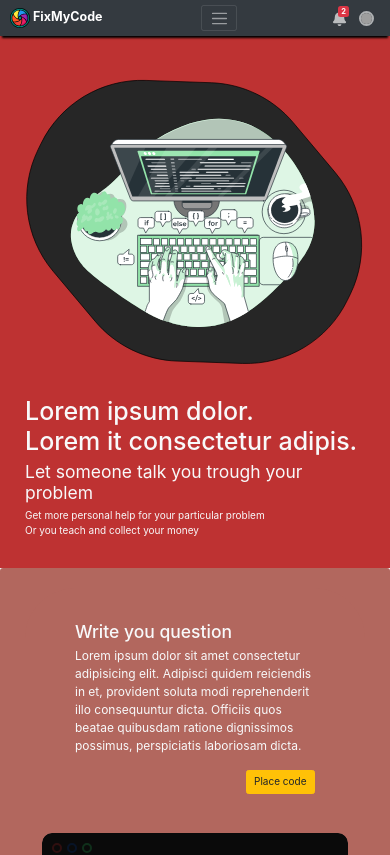
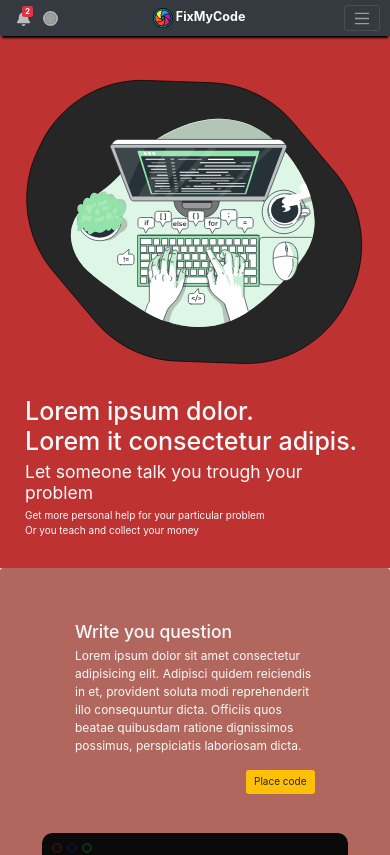
Before and after one commit to automateeverythingM/fixmycodesite, a React (Create React App) app: page / in a window 390 px wide. Shown: the top 855 px of the page. Built offline with nearby package versions, Linux system fonts and the light colour scheme; grey boxes are pictures that could not be loaded.

Commit message:
navbar fixed with dropdown responsive

```diff
--- a/src/components/Layout/NavBar/NavBar.js
+++ b/src/components/Layout/NavBar/NavBar.js
@@ -13,6 +13,24 @@ const hoverNavLink = css`
     color: #fff !important;
   }
 `;
+
+const mediaBrand = css`
+  @media (max-width: 767.98px) {
+    order: 1;
+  }
+`;
+
+const mediaNav = css`
+  @media (max-width: 767.98px) {
+    order: 3;
+    text-align: center;
+  }
+`;
+const mediaNavDrop = css`
+  @media (max-width: 767.98px) {
+    order: 2;
+  }
+`;
 const NavBar = ({ isUserAuth = true }) => {
   const renderUserOrLogin = isUserAuth ? <UserOption /> : <LoginRegister />;
 
@@ -26,12 +44,17 @@ const NavBar = ({ isUserAuth = true }) => {
       `}
     >
       <Container>
-        <Navbar.Brand className="font-weight-bold text-white" as={Link} to="/">
+        <Navbar.Brand
+          css={mediaBrand}
+          className="font-weight-bold text-white"
+          as={Link}
+          to="/"
+        >
           <SVG svg={Logo} size="2rem" /> FixMyCode
         </Navbar.Brand>
-        <Navbar.Toggle aria-controls="basic-navbar-nav" />
-        <Navbar.Collapse id="navbar-basic">
-          <Nav className="ml-3">
+        <Navbar.Toggle css={mediaNavDrop} aria-controls="basic-navbar-nav" />
+        <Navbar.Collapse css={mediaNav} id="navbar-basic">
+          <Nav aria-controls="" className="ml-3">
             <NavLink as={Link} to="/" css={hoverNavLink}>
               HOME
             </NavLink>
@@ -40,6 +63,7 @@ const NavBar = ({ isUserAuth = true }) => {
             </NavLink>
           </Nav>
         </Navbar.Collapse>
+
         {renderUserOrLogin}
       </Container>
     </Navbar>
--- a/src/components/Layout/UserOptionDropDown/CustomNavDropdown.js
+++ b/src/components/Layout/UserOptionDropDown/CustomNavDropdown.js
@@ -13,7 +13,12 @@ export const CustomNavDropdown = ({ children, title, ...rest }) => {
         & > div {
           top: 130%;
           right: 30%;
+          left: auto;
           background: ${colors.dark};
+          @media (max-width: 767.98px) {
+            left: 0;
+            right: auto;
+          }
         }
         & > a {
           padding: 0 0.6rem;
@@ -23,8 +28,7 @@ export const CustomNavDropdown = ({ children, title, ...rest }) => {
         }
       `}
       className="bg-dark px-1"
-      alignRight
-      menuAlign="right"
+      menuAlign={{ lg: "right", md: "left" }}
       {...rest}
     >
       {children}
--- a/src/pages/HomePage/MakeYourProfile/index.js
+++ b/src/pages/HomePage/MakeYourProfile/index.js
@@ -8,7 +8,9 @@ function ProfileBanner() {
   return (
     <Jumbotron
       css={css`
-        background: #eeb4b2;
+        @media (max-width: 768.98px) {
+          background: #007bff;
+        }
       `}
       className=" d-flex align-items-center"
     >
```
Also changed, not shown: 1 other file (tests, documents, lock files or other folders).
